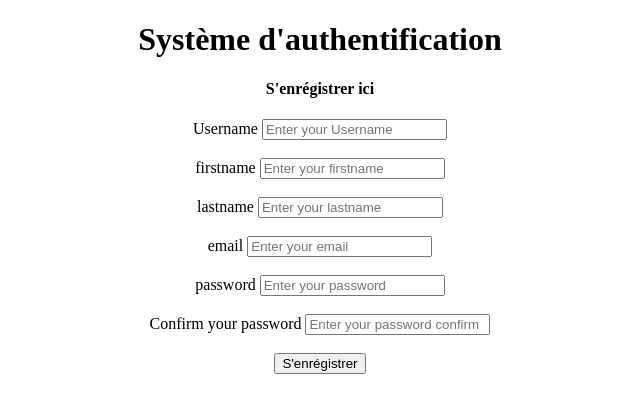
After one commit to yebeni2003/PIL1_2223_3, a Django app: page /register in a window 1280 px wide. The commit adds this page. Shown: the top 413 px of the page, without its empty margins (320-960 px from the left). Run offline with Django 4.2, Linux system fonts and the light colour scheme.

Commit message:
login+email management

```diff
--- /dev/null
+++ b/main/PIL_3/Administration/info.py
@@ -0,0 +1,2 @@
+EMAIL_USE_TLS = True
+EMAIL_HOST = 'smtp.gmail.com'
--- a/main/PIL_3/PIL_3/settings.py
+++ b/main/PIL_3/PIL_3/settings.py
@@ -37,7 +37,7 @@ INSTALLED_APPS = [
     'django.contrib.sessions',
     'django.contrib.messages',
     'django.contrib.staticfiles',
-    'Admnistration',
+    'Administration',
     'Students',
     'Teachers',
 ]
@@ -58,7 +58,7 @@ TEMPLATES = [
     {
         'BACKEND': 'django.template.backends.django.DjangoTemplates',
         'DIRS': [
-            os.path.join(BASE_DIR,''),
+
                 os.path.join(BASE_DIR,'Teachers/templates'),
                 os.path.join(BASE_DIR,'Administration/templates'),
                 os.path.join(BASE_DIR,'Students/templates'),
--- a/main/PIL_3/PIL_3/urls.py
+++ b/main/PIL_3/PIL_3/urls.py
@@ -15,8 +15,10 @@ Including another URLconf
     2. Add a URL to urlpatterns:  path('blog/', include('blog.urls'))
 """
 from django.contrib import admin
-from django.urls import path
+from django.urls import path,include
+from django.contrib import admin
 
 urlpatterns = [
     path('admin/', admin.site.urls),
+    path('',include('Students.urls'))
 ]
--- /dev/null
+++ b/main/PIL_3/Students/templates/base.html
@@ -0,0 +1,16 @@
+<!DOCTYPE html>
+<html lang="en">
+<head>
+    <meta charset="UTF-8">
+    <meta name="viewport" content="width=device-width, initial-scale=1.0">
+    <title>Document</title>
+</head>
+<body>
+    <center>
+    <h1>Système d'authentification</h1>
+
+    {% block content %}
+    {% endblock %}
+</center>
+</body>
+</html>
--- /dev/null
+++ b/main/PIL_3/Students/templates/logout.html
@@ -0,0 +1,3 @@
+{% extends 'base.html' %}
+{% block content %}
+{% endblock  %}
--- /dev/null
+++ b/main/PIL_3/Students/templates/register.html
@@ -0,0 +1,32 @@
+{% extends 'base.html' %}
+{% block content %}
+<h4>S'enrégistrer ici</h4>
+{% for message in messages  %}
+<strong>{{message}}</strong>
+{% endfor %}
+<form method="post" action="/register">
+    {% csrf_token %}
+    <label for="username">Username</label>
+    <input type="text" name="username" id="username" placeholder="Enter your Username" required>
+    <br><br>
+    <label for="firstname">firstname</label>
+    <input type="text" name="firstname" id="firstname" placeholder="Enter your firstname" required>
+    <br><br>
+    <label for="lastname">lastname</label>
+    <input type="text" name="lastname" id="lastname" placeholder="Enter your lastname" required>
+    <br><br>
+    <label for="Email">email</label>
+    <input type="email" name="email" id="Email" placeholder="Enter your email" required>
+    <br><br>
+    <label for="password">password</label>
+    <input type="password" name="password" id="password" placeholder="Enter your password" required>
+    <br><br>
+    <label for="password1">Confirm your password</label>
+    <input type="password" name="password1" id="password1" placeholder="Enter your password confirm" required>
+    <br><br>
+<button type="submit">S'enrégistrer</button>
+
+
+</form>
+
+{% endblock  %}
--- /dev/null
+++ b/main/PIL_3/Students/urls.py
@@ -0,0 +1,10 @@
+from django.urls import path
+from Students import views
+
+urlpatterns=[
+    path('',views.home,name='home'),
+    path('register',views.register,name='register'),
+    path('login',views.login,name='login'),
+    path('logout',views.logout,name='logout'),
+
+]
--- a/main/PIL_3/Students/views.py
+++ b/main/PIL_3/Students/views.py
@@ -1,3 +1,61 @@
-from django.shortcuts import render
+from django.shortcuts import render,redirect
+from django.contrib.auth.models import User
+from django.contrib import messages
+from django.contrib.auth import authenticate,login as auth_login,logout as auth_logout
+
 
 # Create your views here.
+def home(request):
+    return render(request,'index.html')
+
+def register(request):
+    if request.method=="POST":
+       username = request.POST.get('username', '')
+       email = request.POST.get('email', '')
+       firstname = request.POST.get('firstname', '')
+       lastname = request.POST.get('lastname', '')
+       password = request.POST.get('password', '')
+       password1 = request.POST.get('password1', '')
+       if User.objects.filter(username=username):
+           messages.error(request,"Ce nom a été déjà pris ")
+           return redirect('register')
+
+       if User.objects.filter(email=email):
+           messages.error(request,"cet email a déjà un compte")
+           return redirect('register')
+
+       if not username.isalnum():
+           messages.error(request,'Le nom doit etre alphanumérique')
+           return redirect('register')
+
+       if password !=password1:
+           messages.error(request,'Les deux mots de passe ne correspo')
+
+
+       mon_utilisateur=User.objects.create_user(username,email,password)
+       mon_utilisateur.first_name=firstname
+       mon_utilisateur.last_name=lastname
+       mon_utilisateur.save()
+       messages.success(request,'Votre compte a été créé avec succès')
+       return redirect('login')
+    return render(request,'register.html')
+
+def login(request):
+    if request.method=="POST":
+       username=request.POST['username']
+       password=request.POST['password']
+       user=authenticate(username=username,password=password)
+       if user is not None:
+           auth_login(request,user)
+           firstname=user.first_name
+           return render(request,'index.html',{"firstname":firstname})
+       else:
+           messages.error(request,'Mauvaise Authentification ')
+           return redirect('login')
+    return render(request,'login.html')
+
+
+def logout(request):
+    auth_logout(request)
+    messages.success(request,'Vous avez été déconnecté')
+    return redirect('home')
```
Also changed, not shown: main/PIL_3/Students/templates/index.html (+12 -1 lines), main/PIL_3/Students/templates/login.html (added, +18 -0 lines), main/PIL_3/db.sqlite3 (added).
